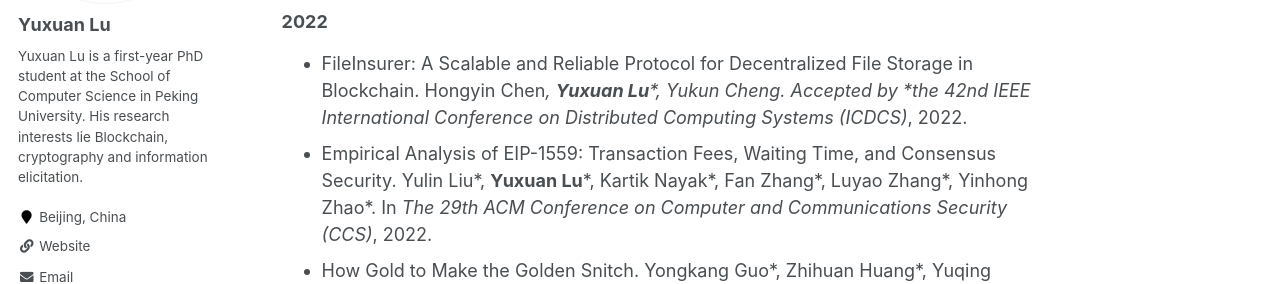
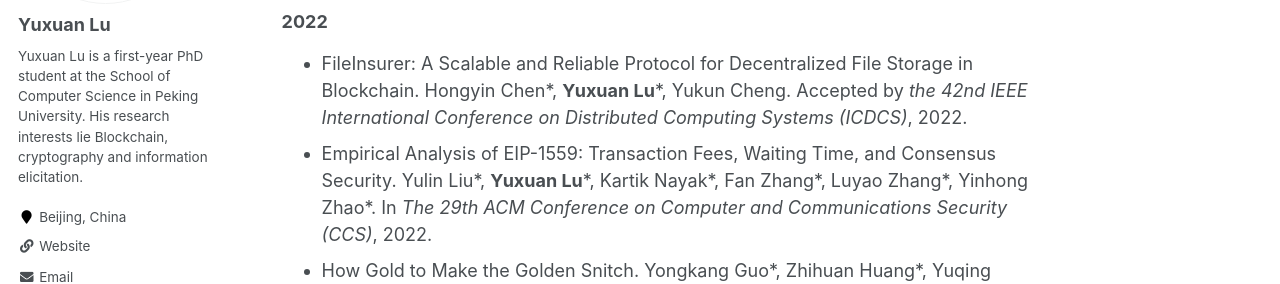
Before and after one commit to yx-lu/yx-lu.github.io, a Jekyll site: the page built from _pages/about.md, in a window 1280 px wide and 900 px high, scrolled down 856 px. Shown: the part 207-491 px from the top of the window. Built offline with Jekyll 4.4.1, drawn with Linux system fonts in a browser that asks for light colours; some web fonts are replaced.

```diff
--- a/_pages/about.md
+++ b/_pages/about.md
@@ -32,7 +32,7 @@ I am a first-year PhD student at the School of Computer Science in Peking Univer
 
 ### 2022
 
-* FileInsurer: A Scalable and Reliable Protocol for Decentralized File Storage in Blockchain. Hongyin Chen*, **Yuxuan Lu**\*, Yukun Cheng. Accepted by *the 42nd IEEE International Conference on Distributed Computing Systems (ICDCS)*, 2022.
+* FileInsurer: A Scalable and Reliable Protocol for Decentralized File Storage in Blockchain. Hongyin Chen\*, **Yuxuan Lu**\*, Yukun Cheng. Accepted by *the 42nd IEEE International Conference on Distributed Computing Systems (ICDCS)*, 2022.
 * Empirical Analysis of EIP-1559: Transaction Fees, Waiting Time, and Consensus Security. Yulin Liu\*, **Yuxuan Lu**\*, Kartik Nayak\*, Fan Zhang\*, Luyao Zhang\*, Yinhong Zhao\*. In *The 29th ACM Conference on Computer and Communications Security (CCS)*, 2022.
 * How Gold to Make the Golden Snitch. Yongkang Guo\*, Zhihuan Huang\*, Yuqing Kong\*, **Yuxuan Lu\***. In submission.
 
```
